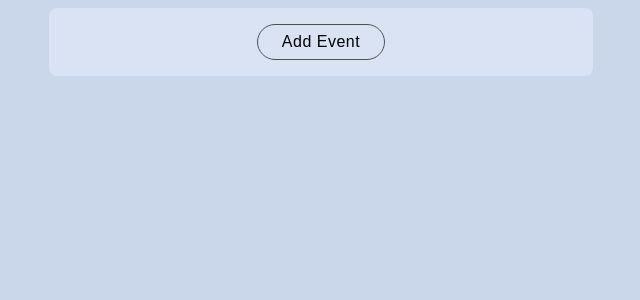
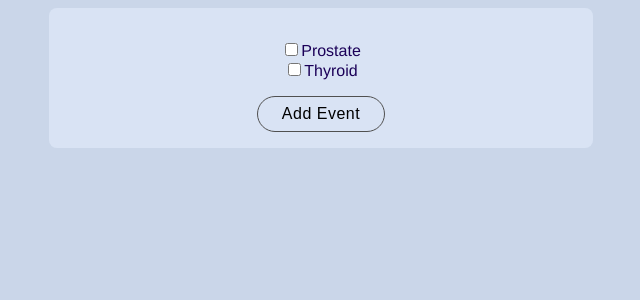
Before and after one commit to dan-knight/OncHx, a React (Create React App) app: page / in a window 1280 px wide. Both pictures are taken after typing "Sample", "Sample123" into the empty fields and a click on the button "Add Treatment". Shown: the top 300 px of the page, without its empty margins (319-959 px from the left). Built offline with nearby package versions, Linux system fonts and the light colour scheme.

Commit message:
Create FilterMenu component
- Only includes menu functionality. Does not connect to EventLog
  yet.

- Uses placeholder values for now, but should be updated to accept
  options programatically.

```diff
--- a/src/components/EventLog.jsx
+++ b/src/components/EventLog.jsx
@@ -1,12 +1,16 @@
-import { useState, useEffect } from "react";
+import React, { useState, useEffect } from "react";
 import { Link } from "react-router-dom";
 
 import useExpand from "../hooks/useExpand";
+import FilterMenu from "./FilterMenu";
 
 export default function EventLog({ allEvents, user }) {
   const [events, setEvents] = useState({});
   const [expandedEvents, showHideEvent] = useExpand();
   const [expandedYears, showHideYear] = useExpand();
+
+  const noFilter = () => true;
+  const [filter, setFilter] = useState(noFilter);
 
   function prepareEvents() {
     const newEvents = {};
@@ -35,6 +39,8 @@ export default function EventLog({ allEvents, user }) {
   }, [allEvents, user]);
 
   return (
+    <React.Fragment>
+      <FilterMenu />
       <div className='event-log'>
         <Link to='/add'>
           <button>Add Event</button>
@@ -46,6 +52,7 @@ export default function EventLog({ allEvents, user }) {
               show={expandedYears.has(e[0])} onShowYear={showHideYear} />))}
         </div>
       </div>
+    </React.Fragment>
   );
 };
 
--- /dev/null
+++ b/src/components/FilterMenu.jsx
@@ -0,0 +1,29 @@
+import { useState } from "react";
+
+export default function FilterMenu() {
+  const [selected, setSelected] = useState(new Set());
+
+  function handleCheck(e) {
+    const value = e.target.value;
+    const newSelected = new Set(selected);
+
+    if (newSelected.has(value)) {
+      newSelected.delete(value);
+    } else {
+      newSelected.add(value);
+    }
+
+    setSelected(newSelected);
+  }
+
+  return (
+    <ul className='filter'>
+      {['Prostate', 'Thyroid'].map(c => (
+        <li>
+          <input type='checkbox' value={c} onChange={handleCheck} checked={selected.has(c)} />
+          <label>{c}</label>
+        </li>
+      ))}
+    </ul>
+  );
+};
```
Lines whose indentation alone changed are shown as unchanged.
